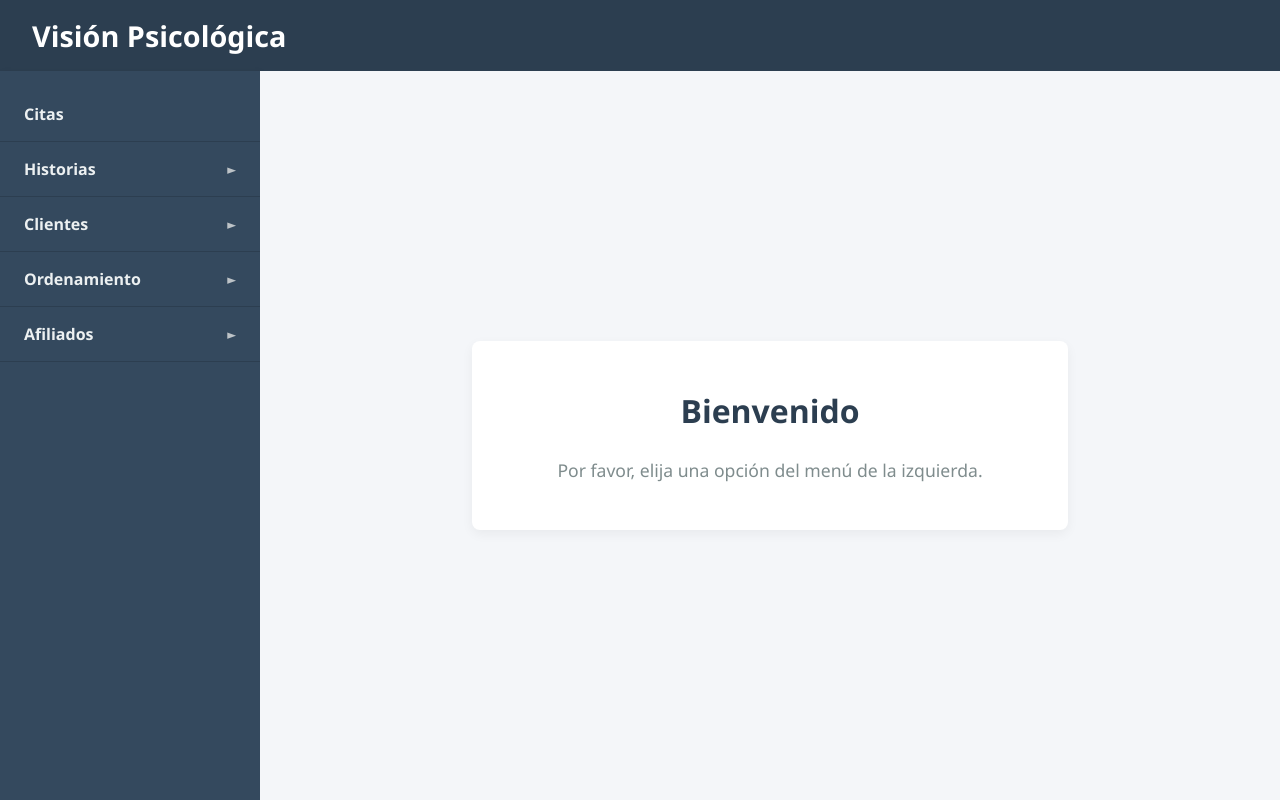
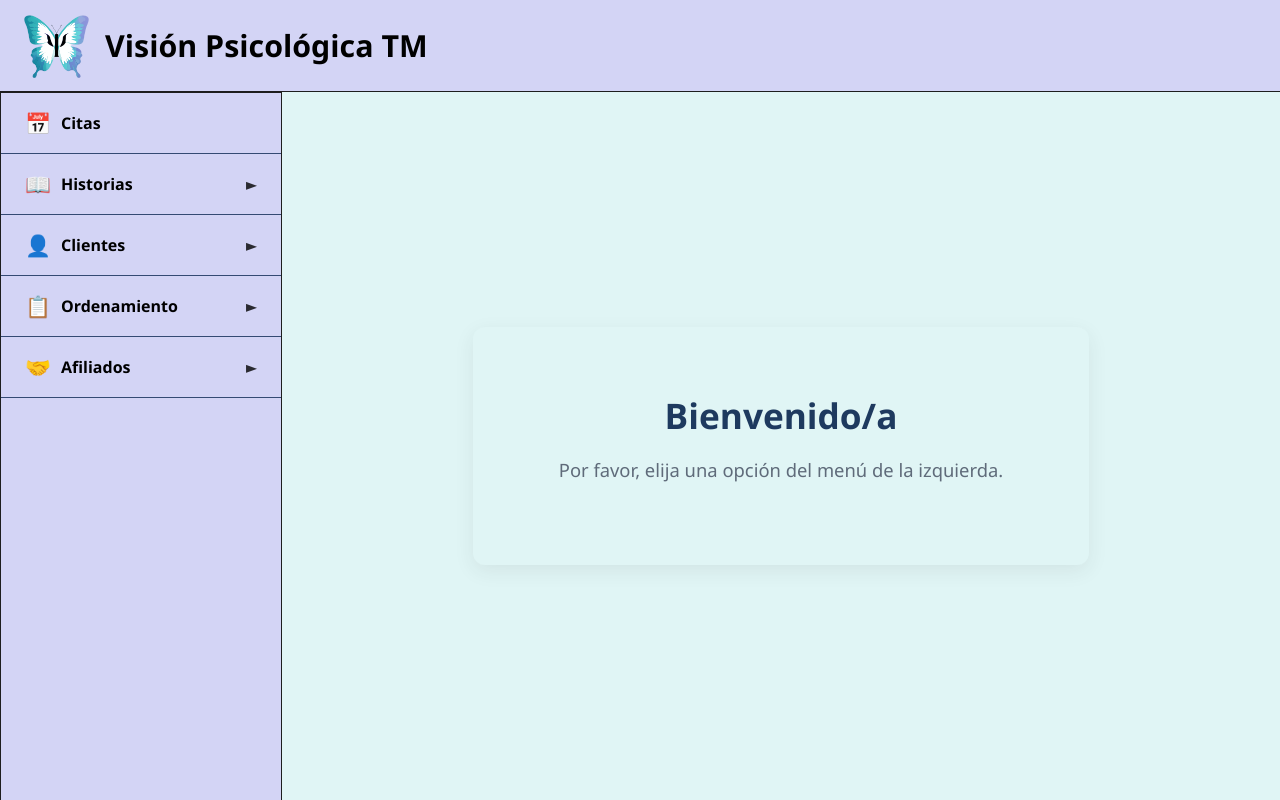
Before and after one commit to FelipeVillota10/vision-psicologica, a Vue app in the folder vision-psicologica-frontend/: page /dashboard in a window 1280 px wide. Built offline with nearby package versions, Linux system fonts and the light colour scheme; the HTML template or start-up script is replaced by a standard one.

Commit message:
mejora dashboard

```diff
--- a/vision-psicologica-frontend/src/views/DashboardView.vue
+++ b/vision-psicologica-frontend/src/views/DashboardView.vue
@@ -1,50 +1,70 @@
 <template>
   <div class="dashboard-container">
+    <!-- Header con logo y título -->
     <header class="main-header">
-      <h1>Visión Psicológica</h1>
+      <div class="header-content">
+        <img src="@/assets/mariposa.png" alt="Visión Psicológica" class="header-logo" />
+        <h1>Visión Psicológica TM</h1>
+      </div>
     </header>
 
     <div class="workspace">
       <aside class="sidebar">
         <ul class="menu-list">
-          <li class="menu-item-simple">Citas</li>
+          <!-- Citas -->
+          <li class="menu-item-simple">
+            <span class="menu-icon">📅</span>
+            Citas
+          </li>
 
+          <!-- Historias -->
           <li class="menu-item" @click="toggleMenu('historias')">
             <div class="menu-title">
-              Historias <span>{{ menus.historias ? '▼' : '►' }}</span>
+              <span class="menu-icon">📖</span>
+              Historias
+              <span class="arrow">{{ menus.historias ? '▼' : '►' }}</span>
             </div>
             <ul v-if="menus.historias" class="submenu" @click.stop>
-              <li>Crear</li>
-              <li>Buscar</li>
+              <li>Crear Historia</li>
+              <li>Buscar Historia</li>
             </ul>
           </li>
 
+          <!-- Clientes -->
           <li class="menu-item" @click="toggleMenu('clientes')">
             <div class="menu-title">
-              Clientes <span>{{ menus.clientes ? '▼' : '►' }}</span>
+              <span class="menu-icon">👤</span>
+              Clientes
+              <span class="arrow">{{ menus.clientes ? '▼' : '►' }}</span>
             </div>
             <ul v-if="menus.clientes" class="submenu" @click.stop>
-              <li>Crear</li>
-              <li>Buscar</li>
+              <li>Crear Cliente</li>
+              <li>Buscar Cliente</li>
             </ul>
           </li>
 
+          <!-- Ordenamiento -->
           <li class="menu-item" @click="toggleMenu('ordenamiento')">
             <div class="menu-title">
-              Ordenamiento <span>{{ menus.ordenamiento ? '▼' : '►' }}</span>
+              <span class="menu-icon">📋</span>
+              Ordenamiento
+              <span class="arrow">{{ menus.ordenamiento ? '▼' : '►' }}</span>
             </div>
             <ul v-if="menus.ordenamiento" class="submenu" @click.stop>
               <li>Remisiones</li>
             </ul>
           </li>
 
+          <!-- Afiliados -->
           <li class="menu-item" @click="toggleMenu('afiliados')">
             <div class="menu-title">
-              Afiliados <span>{{ menus.afiliados ? '▼' : '►' }}</span>
+              <span class="menu-icon">🤝</span>
+              Afiliados
+              <span class="arrow">{{ menus.afiliados ? '▼' : '►' }}</span>
             </div>
             <ul v-if="menus.afiliados" class="submenu" @click.stop>
-              <li>Crear</li>
-              <li>Buscar</li>
+              <li>Crear Afiliado</li>
+              <li>Buscar Afiliado</li>
             </ul>
           </li>
         </ul>
@@ -52,7 +72,7 @@
 
       <main class="main-content">
         <div class="welcome-box">
-          <h2>Bienvenido</h2>
+          <h2>Bienvenido/a <span class="user-name"></span></h2>
           <p>Por favor, elija una opción del menú de la izquierda.</p>
         </div>
       </main>
@@ -63,7 +83,6 @@
 <script setup lang="ts">
 import { ref } from 'vue'
 
-// Definimos un objeto reactivo con TypeScript para rastrear qué menús están abiertos (true) o cerrados (false)
 const menus = ref({
   historias: false,
   clientes: false,
@@ -71,46 +90,62 @@ const menus = ref({
   afiliados: false,
 })
 
-// Función para alternar el estado del menú seleccionado
 const toggleMenu = (menuName: 'historias' | 'clientes' | 'ordenamiento' | 'afiliados') => {
   menus.value[menuName] = !menus.value[menuName]
 }
 </script>
 
 <style scoped>
-/* Estructura general de la pantalla */
+/* ====================== HEADER ====================== */
 .dashboard-container {
   display: flex;
   flex-direction: column;
   height: 100vh;
 }
 
-/* Estilo del Bloque Superior */
 .main-header {
-  background-color: #2c3e50;
-  color: white;
-  padding: 1rem 2rem;
-  box-shadow: 0 2px 5px rgba(0, 0, 0, 0.1);
+  background-color: #d3d4f5;
+  color: rgb(0, 0, 0);
+  padding: 0.8rem 1.5rem;
+  display: flex;
+  align-items: center;
+  border-bottom: 1px solid #1e1e1e;
+}
+
+.header-content {
+  display: flex;
+  align-items: center;
+  gap: 1rem;
+}
+
+.header-logo {
+  width: 65px;
+  height: 65px;
+  object-fit: contain;
 }
 
 .main-header h1 {
   margin: 0;
-  font-size: 1.8rem;
+  font-size: 1.9rem;
+  font-weight: 600;
 }
 
-/* Contenedor del área de trabajo */
+/* ====================== SIDEBAR ====================== */
 .workspace {
   display: flex;
-  flex: 1; /* Ocupa todo el espacio restante abajo del header */
+  flex: 1;
 }
 
-/* Estilo del Bloque Izquierdo (Sidebar) */
 .sidebar {
-  width: 260px;
-  background-color: #34495e;
-  color: #ecf0f1;
-  padding-top: 1rem;
-  box-shadow: 2px 0 5px rgba(0, 0, 0, 0.05);
+  width: 280px;
+  background-color: #d3d4f5;
+  color: #000000;
+  padding-top: 0;
+  box-shadow: 1px 0 2px rgba(0, 0, 0, 0.1);
+  overflow-y: auto;
+  border-top: 1px solid #1e1e1e;
+  border-right: 1px solid #1e1e1e;
+  border-left: 1px solid #1e1e1e;
 }
 
 .menu-list {
@@ -119,92 +154,95 @@ const toggleMenu = (menuName: 'historias' | 'clientes' | 'ordenamiento' | 'afili
   margin: 0;
 }
 
-.menu-item-simple {
-  padding: 1rem 1.5rem;
-  font-weight: bold;
-  cursor: pointer;
-  border-bottom: 1px solid #2c3e50;
-  transition: background 0.2s;
+/* Estilos para iconos */
+.menu-icon {
+  display: inline-block;
+  width: 24px;
+  margin-right: 12px;
+  font-size: 1.3rem;
+  text-align: center;
 }
 
-.menu-item-simple:hover {
-  background-color: #2c3e50;
-}
-
-.menu-item {
-  border-bottom: 1px solid #2c3e50;
+.menu-item-simple,
+.menu-title {
+  padding: 1rem 1.5rem;
+  font-weight: 600;
+  cursor: pointer;
+  border-bottom: 1px solid #344a73;
+  transition: background 0.2s;
+  display: flex;
+  align-items: center;
 }
 
 .menu-title {
-  padding: 1rem 1.5rem;
-  font-weight: bold;
-  cursor: pointer;
-  display: flex;
   justify-content: space-between;
-  align-items: center;
-  user-select: none;
 }
 
-.menu-title:hover {
-  background-color: #2c3e50;
+.arrow {
+  margin-left: auto;
+  font-size: 1rem;
+  opacity: 0.8;
 }
 
-.menu-title span {
-  font-size: 0.8rem;
-  color: #bdc3c7;
+.menu-item-simple:hover,
+.menu-title:hover {
+  background-color: #b8b9e0;
 }
 
-/* Submenús desplegables */
 .submenu {
   list-style: none;
   padding: 0;
-  background-color: #2c3e50;
+  background-color: #c5c6eb;
 }
 
 .submenu li {
-  padding: 0.75rem 2.5rem;
+  padding: 0.85rem 2.8rem;
   cursor: pointer;
-  font-size: 0.95rem;
-  color: #bdc3c7;
-  transition:
-    color 0.2s,
-    background 0.2s;
+  color: #2c2c2c;
+  transition: all 0.2s;
 }
 
 .submenu li:hover {
-  background-color: #1a252f;
-  color: white;
+  background-color: #a8a9d8;
+  color: black;
+  padding-left: 3rem;
 }
 
-/* Estilo del Bloque Derecho (Main Content) */
+/* ====================== MAIN CONTENT ====================== */
 .main-content {
   flex: 1;
   display: flex;
   justify-content: center;
   align-items: center;
-  background-color: #f4f6f9;
+  background-color: #e0f5f5;
   padding: 2rem;
 }
 
 .welcome-box {
   text-align: center;
-  background: white;
-  padding: 3rem;
-  border-radius: 8px;
-  box-shadow: 0 4px 12px rgba(0, 0, 0, 0.05);
-  max-width: 500px;
+  background: #e0f5f5;
+  padding: 4rem 3rem;
+  border-radius: 12px;
+  box-shadow: 0 6px 20px rgba(48, 48, 48, 0.08);
+  max-width: 520px;
   width: 100%;
 }
 
 .welcome-box h2 {
-  color: #2c3e50;
-  margin-top: 0;
-  font-size: 2rem;
+  color: #1e3a5f;
+  font-size: 2.2rem;
+  margin: 0 0 1rem 0;
+}
+
+.user-name {
+  color: #2c8a6e;
+  font-weight: 500;
 }
 
 .welcome-box p {
-  color: #7f8c8d;
-  font-size: 1.1rem;
-  margin-bottom: 0;
+  color: #5f6b7a;
+  font-size: 1.15rem;
 }
+
+/* mondongo 🗣*/
 </style>
--- a/vision-psicologica-frontend/src/views/LoginView.vue
+++ b/vision-psicologica-frontend/src/views/LoginView.vue
@@ -6,6 +6,7 @@
         <div class="lp-left">
           <img src="@/assets/mariposa.png" alt="Logo Visión Psicológica" class="lp-logo" />
           <h1 class="lp-title">Visión Psicológica</h1>
+          <h2 class="lp-title ">TM</h2>
         </div>
 
         <div class="lp-right">
@@ -45,12 +46,12 @@ const registrar = () => { /* lógica registro */ }
   display: flex;
   align-items: center;
   justify-content: center;
-  background: linear-gradient(135deg, #e0f7f4 0%, #ede8fb 100%);
+  background: linear-gradient(135deg, #e4bef3 0%, #baf5f2 100%);
   padding: 2rem;
   box-sizing: border-box;
 }
 .lp-card {
-  background: #fff;
+  background: #e7f3ef;
   border-radius: 20px;
   padding: 10.0rem 5.8rem 6rem;
   width: 300%;
@@ -75,7 +76,7 @@ const registrar = () => { /* lógica registro */ }
 .lp-field {
   display: flex;
   align-items: center;
-  gap: 10px;
+  gap: 30px;
   margin-bottom: 1rem;
 }
 .lp-label {
```
